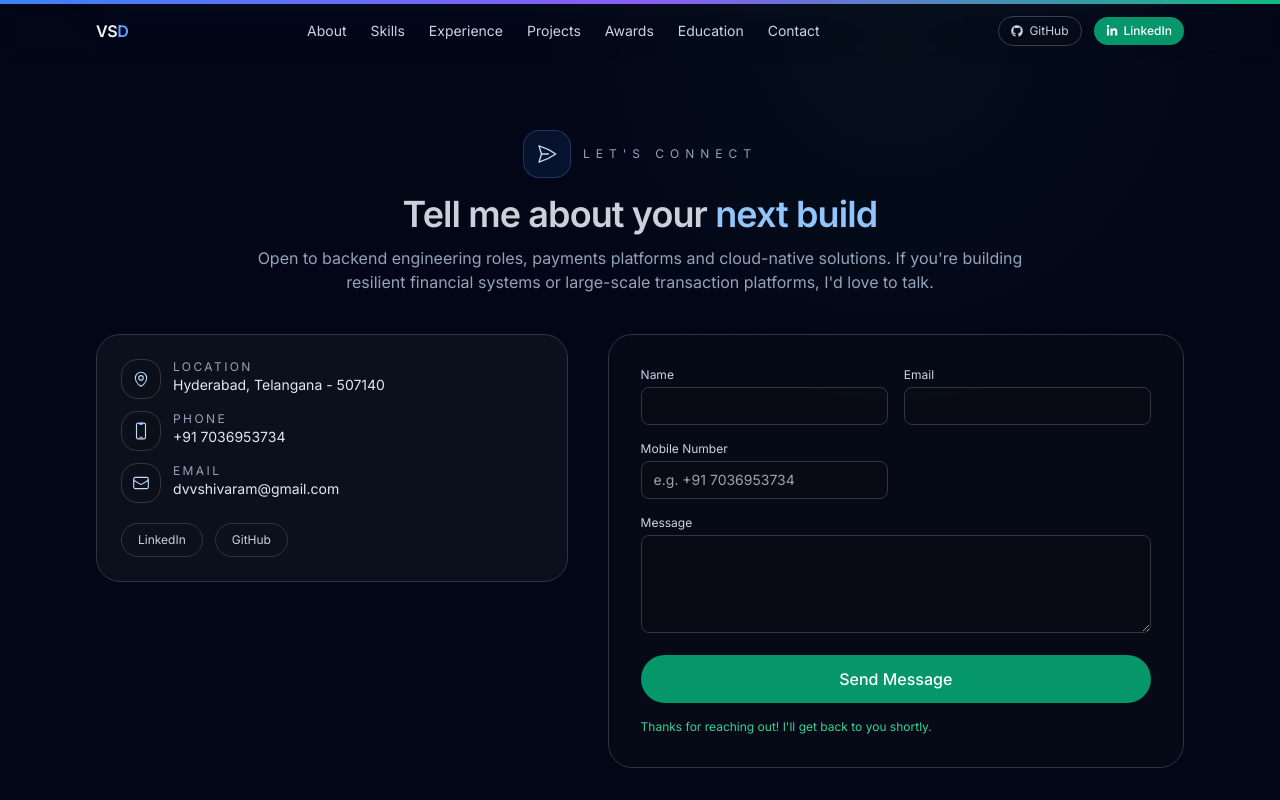
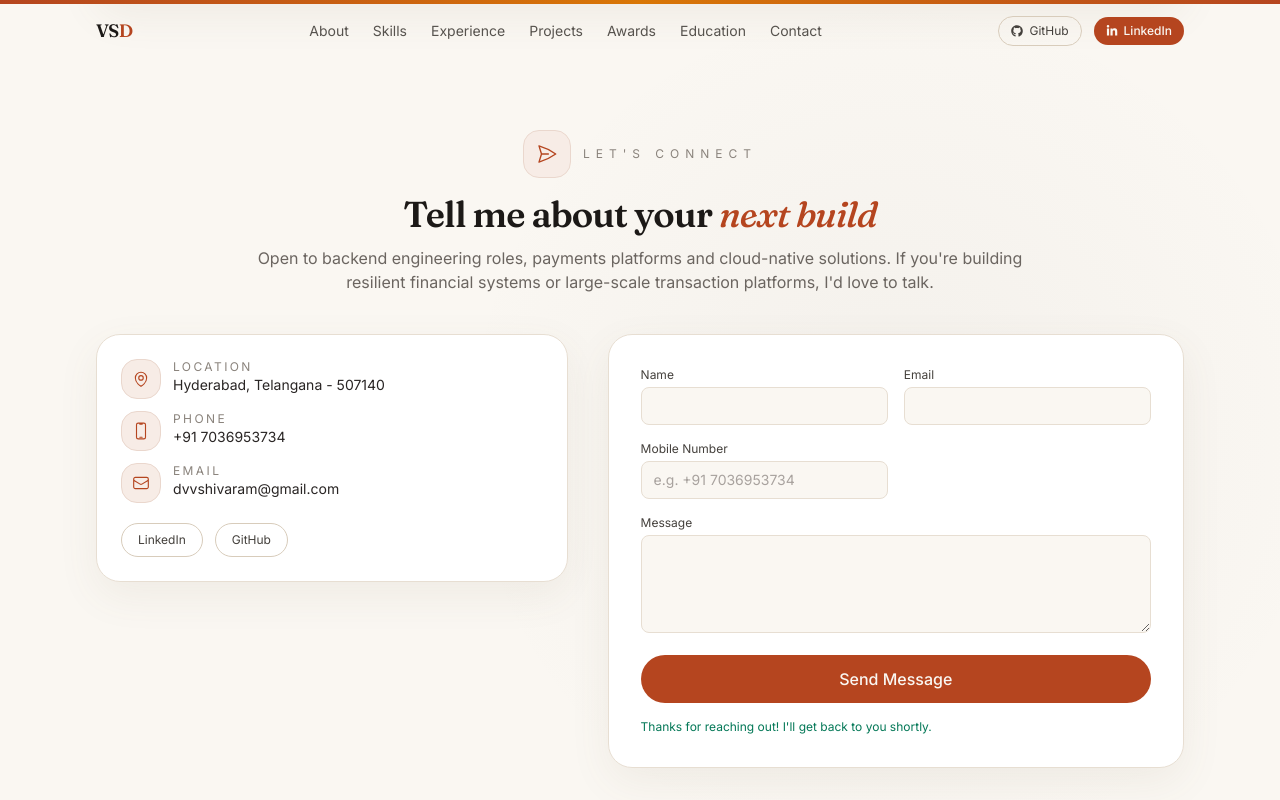
Before and after one commit to shivaram0583/shivaram-portfolio, a React (Vite) app: page / in a window 1280 px wide. Both pictures are taken after typing "Sample", "name@example.com", "Sample", "Sample" into the empty fields and a click on the button "Send Message". Shown: the part 7157-7957 px from the top of the page. Built offline with nearby package versions, Linux system fonts and the light colour scheme; no server answers.

Commit message:
new design change

```diff
--- a/index.html
+++ b/index.html
@@ -5,7 +5,7 @@
     <title>Venkata Shivaram Doddi | Portfolio</title>
     <meta name="viewport" content="width=device-width, initial-scale=1" />
   </head>
-  <body class="bg-slate-950">
+  <body class="bg-[#faf7f2]">
     <div id="root"></div>
     <script type="module" src="/src/main.jsx"></script>
   </body>
--- a/src/App.jsx
+++ b/src/App.jsx
@@ -22,7 +22,7 @@ function App() {
   return (
     <>
       <motion.div
-        className="fixed top-0 left-0 right-0 h-1 bg-gradient-to-r from-blue-500 via-violet-500 to-emerald-500 origin-left z-40"
+        className="fixed top-0 left-0 right-0 h-1 bg-gradient-to-r from-[#b5451f] via-[#d97706] to-[#b5451f] origin-left z-40"
         style={{ scaleX: scrollYProgress }}
       />
 
@@ -30,14 +30,14 @@ function App() {
         {isLoading && (
           <motion.div
             key="loader"
-            className="fixed inset-0 z-50 flex flex-col items-center justify-center bg-slate-950"
+            className="fixed inset-0 z-50 flex flex-col items-center justify-center bg-[#faf7f2]"
             initial={{ opacity: 0 }}
             animate={{ opacity: 1 }}
             exit={{ opacity: 0 }}
             transition={{ duration: 0.4 }}
           >
-            <span className="h-16 w-16 rounded-full border-4 border-slate-800 border-t-blue-400 animate-spin" />
-            <p className="mt-4 text-xs tracking-[0.4em] uppercase text-slate-400">Loading</p>
+            <span className="h-16 w-16 rounded-full border-4 border-[#e7ded2] border-t-[#b5451f] animate-spin" />
+            <p className="mt-4 text-xs tracking-[0.4em] uppercase text-[#8a837c]">Loading</p>
           </motion.div>
         )}
       </AnimatePresence>
--- a/src/components/Contact.jsx
+++ b/src/components/Contact.jsx
@@ -62,15 +62,15 @@ const Contact = () => {
       <div className="max-w-6xl mx-auto">
         <div className="text-center mb-10">
           <div className="mb-4 flex items-center justify-center gap-3">
-            <span className="inline-flex h-12 w-12 items-center justify-center rounded-2xl bg-blue-500/10 border border-blue-400/25 text-blue-200">
+            <span className="inline-flex h-12 w-12 items-center justify-center rounded-2xl bg-[#f7ece6] border border-[#ead7cd] text-[#b5451f]">
               <HiOutlinePaperAirplane size={22} />
             </span>
-            <p className="text-xs uppercase tracking-[0.5em] text-slate-400">Let's connect</p>
+            <p className="text-xs uppercase tracking-[0.5em] text-[#8a837c]">Let's connect</p>
           </div>
           <h2 className="text-3xl sm:text-4xl font-semibold">
-            Tell me about your <span className="text-blue-300">next build</span>
+            Tell me about your <span className="text-gradient">next build</span>
           </h2>
-          <p className="text-slate-400 mt-3 text-sm sm:text-base max-w-3xl mx-auto">
+          <p className="text-[#6b6560] mt-3 text-sm sm:text-base max-w-3xl mx-auto">
             Open to backend engineering roles, payments platforms and cloud-native solutions. If you're building resilient
             financial systems or large-scale transaction platforms, I'd love to talk.
           </p>
@@ -82,7 +82,7 @@ const Contact = () => {
             whileInView={{ opacity: 1, y: 0 }}
             viewport={{ once: true, amount: 0.3 }}
             transition={{ duration: 0.6 }}
-            className="rounded-3xl bg-[#161b22]/50 border border-[#30363d] p-6 backdrop-blur space-y-5"
+            className="rounded-3xl bg-white border border-[#e7ded2] p-6 shadow-[0_14px_40px_rgba(120,100,80,0.08)] space-y-5"
           >
             <div className="space-y-3">
               {[
@@ -105,12 +105,12 @@ const Contact = () => {
                 const Icon = item.icon;
                 return (
                   <div key={item.label} className="flex items-start gap-3">
-                    <span className="inline-flex h-10 w-10 items-center justify-center rounded-2xl bg-[#0d1117]/45 border border-[#30363d] text-blue-200">
+                    <span className="inline-flex h-10 w-10 items-center justify-center rounded-2xl bg-[#f7ece6] border border-[#ead7cd] text-[#b5451f]">
                       <Icon size={18} />
                     </span>
                     <div>
-                      <p className="text-xs uppercase tracking-[0.2em] text-slate-400">{item.label}</p>
-                      <p className="text-sm text-slate-200">{item.value}</p>
+                      <p className="text-xs uppercase tracking-[0.2em] text-[#8a837c]">{item.label}</p>
+                      <p className="text-sm text-[#292524]">{item.value}</p>
                     </div>
                   </div>
                 );
@@ -121,7 +121,7 @@ const Contact = () => {
                 href="https://www.linkedin.com/in/shivaram-doddi"
                 target="_blank"
                 rel="noreferrer"
-                className="px-4 py-2 rounded-full border border-[#30363d] hover:border-blue-400 hover:text-blue-200 transition-colors"
+                className="px-4 py-2 rounded-full border border-[#d8ccbb] text-[#44403c] hover:border-[#b5451f] hover:text-[#b5451f] transition-colors"
               >
                 LinkedIn
               </a>
@@ -129,7 +129,7 @@ const Contact = () => {
                 href="https://github.com/shivaram0583"
                 target="_blank"
                 rel="noreferrer"
-                className="px-4 py-2 rounded-full border border-[#30363d] hover:border-blue-400 hover:text-blue-200 transition-colors"
+                className="px-4 py-2 rounded-full border border-[#d8ccbb] text-[#44403c] hover:border-[#b5451f] hover:text-[#b5451f] transition-colors"
               >
                 GitHub
               </a>
@@ -143,11 +143,11 @@ const Contact = () => {
             whileInView={{ opacity: 1, y: 0 }}
             viewport={{ once: true, amount: 0.3 }}
             transition={{ duration: 0.7, delay: 0.1 }}
-            className="rounded-3xl bg-[#0d1117]/40 border border-[#30363d] p-6 sm:p-8 backdrop-blur space-y-4"
+            className="rounded-3xl bg-white border border-[#e7ded2] p-6 sm:p-8 shadow-[0_14px_40px_rgba(120,100,80,0.08)] space-y-4"
           >
             <div className="grid gap-4 sm:grid-cols-2">
               <div>
-                <label className="block text-xs text-slate-300 mb-1" htmlFor="name">
+                <label className="block text-xs text-[#44403c] mb-1" htmlFor="name">
                   Name
                 </label>
                 <input
@@ -155,11 +155,11 @@ const Contact = () => {
                   name="name"
                   type="text"
                   required
-                  className="w-full rounded-lg bg-[#0d1117]/45 border border-[#30363d] px-3 py-2 text-sm text-slate-100 focus:outline-none focus:ring-1 focus:ring-blue-400 focus:border-blue-400"
+                  className="w-full rounded-lg bg-[#faf7f2] border border-[#e7ded2] px-3 py-2 text-sm text-[#1c1917] placeholder:text-[#a8a29e] focus:outline-none focus:ring-1 focus:ring-[#b5451f] focus:border-[#b5451f]"
                 />
               </div>
               <div>
-                <label className="block text-xs text-slate-300 mb-1" htmlFor="email">
+                <label className="block text-xs text-[#44403c] mb-1" htmlFor="email">
                   Email
                 </label>
                 <input
@@ -167,11 +167,11 @@ const Contact = () => {
                   name="email"
                   type="email"
                   required
-                  className="w-full rounded-lg bg-[#0d1117]/45 border border-[#30363d] px-3 py-2 text-sm text-slate-100 focus:outline-none focus:ring-1 focus:ring-blue-400 focus:border-blue-400"
+                  className="w-full rounded-lg bg-[#faf7f2] border border-[#e7ded2] px-3 py-2 text-sm text-[#1c1917] placeholder:text-[#a8a29e] focus:outline-none focus:ring-1 focus:ring-[#b5451f] focus:border-[#b5451f]"
                 />
               </div>
               <div>
-                <label className="block text-xs text-slate-300 mb-1" htmlFor="mobile">
+                <label className="block text-xs text-[#44403c] mb-1" htmlFor="mobile">
                   Mobile Number
                 </label>
                 <input
@@ -179,12 +179,12 @@ const Contact = () => {
                   name="mobile"
                   type="text"
                   placeholder="e.g. +91 7036953734"
-                  className="w-full rounded-lg bg-[#0d1117]/45 border border-[#30363d] px-3 py-2 text-sm text-slate-100 focus:outline-none focus:ring-1 focus:ring-blue-400 focus:border-blue-400"
+                  className="w-full rounded-lg bg-[#faf7f2] border border-[#e7ded2] px-3 py-2 text-sm text-[#1c1917] placeholder:text-[#a8a29e] focus:outline-none focus:ring-1 focus:ring-[#b5451f] focus:border-[#b5451f]"
                 />
               </div>
             </div>
             <div>
-              <label className="block text-xs text-slate-300 mb-1" htmlFor="message">
+              <label className="block text-xs text-[#44403c] mb-1" htmlFor="message">
                 Message
               </label>
               <textarea
@@ -192,7 +192,7 @@ const Contact = () => {
                 name="message"
                 rows="4"
                 required
-                className="w-full rounded-lg bg-[#0d1117]/45 border border-[#30363d] px-3 py-2 text-sm text-slate-100 focus:outline-none focus:ring-1 focus:ring-blue-400 focus:border-blue-400"
+                className="w-full rounded-lg bg-[#faf7f2] border border-[#e7ded2] px-3 py-2 text-sm text-[#1c1917] placeholder:text-[#a8a29e] focus:outline-none focus:ring-1 focus:ring-[#b5451f] focus:border-[#b5451f]"
               />
             </div>
             <button
@@ -206,10 +206,10 @@ const Contact = () => {
               <p
                 className={`mt-2 text-xs ${
                   status.type === "success"
-                    ? "text-emerald-400"
+                    ? "text-emerald-700"
                     : status.type === "error"
-                    ? "text-rose-400"
-                    : "text-slate-300"
+                    ? "text-rose-600"
+                    : "text-[#6b6560]"
                 }`}
               >
                 {status.message}
--- a/src/components/Navbar.jsx
+++ b/src/components/Navbar.jsx
@@ -24,20 +24,24 @@ const Navbar = () => {
 
   return (
     <header
-      className={`fixed top-0 inset-x-0 z-30 transition-colors duration-300 backdrop-blur border-b ${
-        scrolled ? "bg-[#0d1117]/80 border-[#30363d]" : "bg-transparent border-transparent"
-      }`}
+      className="fixed top-0 inset-x-0 z-30 transition-colors duration-300 border-b"
+      style={{
+        backgroundColor: scrolled ? "rgba(250, 247, 242, 0.85)" : "transparent",
+        borderBottomColor: scrolled ? "#e7ded2" : "transparent",
+        backdropFilter: scrolled ? "blur(8px)" : "none",
+        WebkitBackdropFilter: scrolled ? "blur(8px)" : "none",
+      }}
     >
       <nav className="flex items-center justify-between px-6 sm:px-12 lg:px-24 py-4">
-        <a href="#home" className="font-semibold tracking-tight text-slate-100">
-          VS<span className="text-blue-400">D</span>
+        <a href="#home" className="text-lg font-semibold tracking-tight text-[#1c1917]" style={{ fontFamily: "'Fraunces', serif" }}>
+          VS<span className="text-[#b5451f]">D</span>
         </a>
         <div className="hidden md:flex items-center gap-6 text-sm">
           {links.map((link) => (
             <a
               key={link.href}
               href={link.href}
-              className="text-slate-300 hover:text-blue-300 transition-colors"
+              className="text-[#57534e] hover:text-[#b5451f] transition-colors"
             >
               {link.label}
             </a>
@@ -48,7 +52,7 @@ const Navbar = () => {
             href="https://github.com/shivaram0583"
             target="_blank"
             rel="noreferrer"
-            className="px-3 py-1.5 rounded-full border border-zinc-700 hover:border-blue-400 hover:text-blue-200 transition-colors flex items-center gap-1.5"
+            className="px-3 py-1.5 rounded-full border border-[#d8ccbb] text-[#44403c] hover:border-[#b5451f] hover:text-[#b5451f] transition-colors flex items-center gap-1.5"
           >
             <FaGithub />
             GitHub
@@ -57,7 +61,7 @@ const Navbar = () => {
             href="https://www.linkedin.com/in/shivaram-doddi"
             target="_blank"
             rel="noreferrer"
-            className="px-3 py-1.5 rounded-full bg-emerald-600 text-white font-medium hover:bg-emerald-500 active:bg-emerald-700 transition-colors flex items-center gap-1.5"
+            className="px-3 py-1.5 rounded-full bg-[#b5451f] text-[#faf7f2] font-medium hover:bg-[#973714] active:bg-[#7f2f10] transition-colors flex items-center gap-1.5"
           >
             <FaLinkedinIn />
             LinkedIn
--- a/src/index.css
+++ b/src/index.css
@@ -1,13 +1,16 @@
-@import url('https://fonts.googleapis.com/css2?family=Inter:wght@300;400;500;600;700;800&display=swap');
+@import url('https://fonts.googleapis.com/css2?family=Fraunces:ital,opsz,wght@0,9..144,400;0,9..144,500;0,9..144,600;0,9..144,700;1,9..144,400;1,9..144,500&family=Inter:wght@300;400;500;600;700;800&display=swap');
 
 @tailwind base;
 @tailwind components;
 @tailwind utilities;
 
 :root {
-  --accent-blue-glow: rgba(56, 139, 253, 0.35);
-  --accent-purple-glow: rgba(163, 113, 247, 0.28);
-  --accent-green-glow: rgba(46, 160, 67, 0.22);
+  --ink: #1c1917;
+  --paper: #faf7f2;
+  --accent: #b5451f;
+  --accent-strong: #973714;
+  --accent-tint: #f7ece6;
+  --hairline: #e7ded2;
 }
 
 html {
@@ -18,46 +21,46 @@ body {
   @apply antialiased;
   font-family: 'Inter', system-ui, -apple-system, BlinkMacSystemFont, "Segoe UI", sans-serif;
   font-feature-settings: 'cv02', 'cv03', 'cv04', 'cv11';
-  color: #c9d1d9;
-  background-color: #0d1117;
+  color: #44403c;
+  background-color: #faf7f2;
   background-image:
-    radial-gradient(1000px circle at 20% 15%, rgba(56, 139, 253, 0.10) 0%, transparent 55%),
-    radial-gradient(900px circle at 85% 35%, rgba(163, 113, 247, 0.08) 0%, transparent 55%),
-    radial-gradient(700px circle at 70% 90%, rgba(46, 160, 67, 0.06) 0%, transparent 55%);
+    radial-gradient(1100px circle at 12% 8%, rgba(181, 69, 31, 0.06) 0%, transparent 55%),
+    radial-gradient(900px circle at 88% 18%, rgba(217, 119, 6, 0.05) 0%, transparent 55%),
+    radial-gradient(800px circle at 70% 95%, rgba(120, 113, 108, 0.05) 0%, transparent 55%);
   min-height: 100vh;
+}
+
+/* Serif editorial headings */
+h1, h2, h3, h4, h5, h6 {
+  font-family: 'Fraunces', ui-serif, Georgia, 'Times New Roman', serif;
+  font-optical-sizing: auto;
+  color: #1c1917;
+  @apply tracking-tight;
 }
 
 /* Custom scrollbar */
 ::-webkit-scrollbar {
-  width: 8px;
+  width: 10px;
 }
 
 ::-webkit-scrollbar-track {
-  background: rgba(13, 17, 23, 0.7);
+  background: #f0e9df;
 }
 
 ::-webkit-scrollbar-thumb {
-  background: linear-gradient(to bottom, #388bfd, #a371f7);
-  border-radius: 4px;
+  background: #d8ccbb;
+  border-radius: 6px;
+  border: 2px solid #f0e9df;
 }
 
 ::-webkit-scrollbar-thumb:hover {
-  background: linear-gradient(to bottom, #58a6ff, #c297ff);
+  background: #b5451f;
 }
 
 /* Custom animations */
 @keyframes float {
   0%, 100% { transform: translateY(0px); }
   50% { transform: translateY(-20px); }
-}
-
-@keyframes pulse-glow {
-  0%, 100% {
-    box-shadow: 0 0 18px rgba(56, 139, 253, 0.20);
-  }
-  50% {
-    box-shadow: 0 0 32px rgba(56, 139, 253, 0.35);
-  }
 }
 
 @keyframes gradient-shift {
@@ -75,42 +78,30 @@ body {
   backface-visibility: hidden;
 }
 
+/* Editorial accent for highlighted heading words */
 .text-gradient {
-  @apply bg-gradient-to-r from-blue-400 via-indigo-400 to-violet-400 bg-clip-text text-transparent;
-  background-size: 200% 200%;
-  animation: gradient-shift 5s ease infinite;
-}
-
-.glow-cyan {
-  box-shadow: 0 0 22px var(--accent-blue-glow);
-}
-
-.glow-violet {
-  box-shadow: 0 0 22px var(--accent-purple-glow);
+  color: #b5451f;
+  font-style: italic;
 }
 
 .glass-effect {
-  @apply backdrop-blur-md bg-white/5 border border-white/10;
-}
-
-/* Enhanced typography */
-h1, h2, h3, h4, h5, h6 {
-  @apply tracking-tight;
+  @apply backdrop-blur-md bg-white/70 border border-[#e7ded2];
 }
 
 .text-shadow {
-  text-shadow: 0 2px 4px rgba(0, 0, 0, 0.3);
+  text-shadow: 0 1px 2px rgba(28, 25, 23, 0.08);
 }
 
 /* Selection styling */
 ::selection {
-  @apply bg-blue-500/30 text-slate-50;
+  background: rgba(181, 69, 31, 0.16);
+  color: #1c1917;
 }
 
 /* Focus styles */
 .focus-ring {
-  @apply focus:outline-none focus:ring-2 focus:ring-blue-400 focus:ring-offset-2;
-  --tw-ring-offset-color: #0d1117;
+  @apply focus:outline-none focus:ring-2 focus:ring-[#b5451f]/40 focus:ring-offset-2;
+  --tw-ring-offset-color: #faf7f2;
 }
 
 /* Smooth transitions */
@@ -125,11 +116,11 @@ h1, h2, h3, h4, h5, h6 {
 
 /* Button styles */
 .btn-primary {
-  @apply px-6 py-3 rounded-full bg-emerald-600 text-white font-medium transition-all duration-200 hover:bg-emerald-500 active:bg-emerald-700 focus-ring;
+  @apply px-6 py-3 rounded-full bg-[#b5451f] text-[#faf7f2] font-medium transition-all duration-200 hover:bg-[#973714] active:bg-[#7f2f10] focus-ring;
 }
 
 .btn-secondary {
-  @apply px-6 py-3 rounded-full border border-zinc-700 text-zinc-200 font-medium transition-all duration-200 hover:bg-zinc-900 hover:border-zinc-600 focus-ring;
+  @apply px-6 py-3 rounded-full border border-[#d8ccbb] text-[#1c1917] font-medium transition-all duration-200 hover:bg-white hover:border-[#b5451f] focus-ring;
 }
 
 /* Scrollbar hide utility */
```
Also changed, not shown: src/components/Awards.jsx (+9 -9 lines), src/components/Education.jsx (+12 -12 lines), src/components/Experience.jsx (+19 -19 lines), src/components/Hero.jsx (+21 -22 lines), src/components/Projects.jsx (+15 -15 lines), src/components/Skills.jsx (+8 -8 lines), src/components/Summary.jsx (+9 -9 lines).
